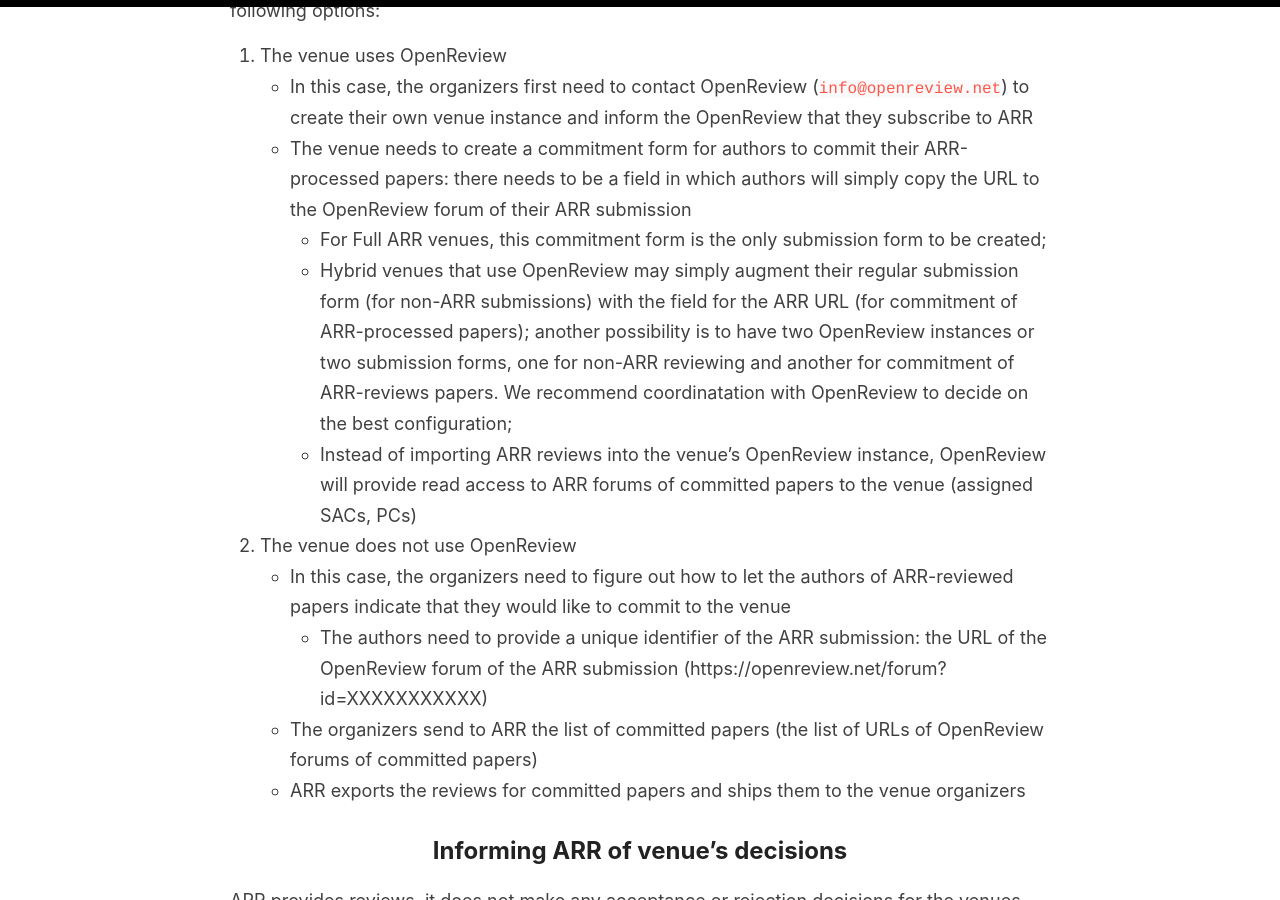
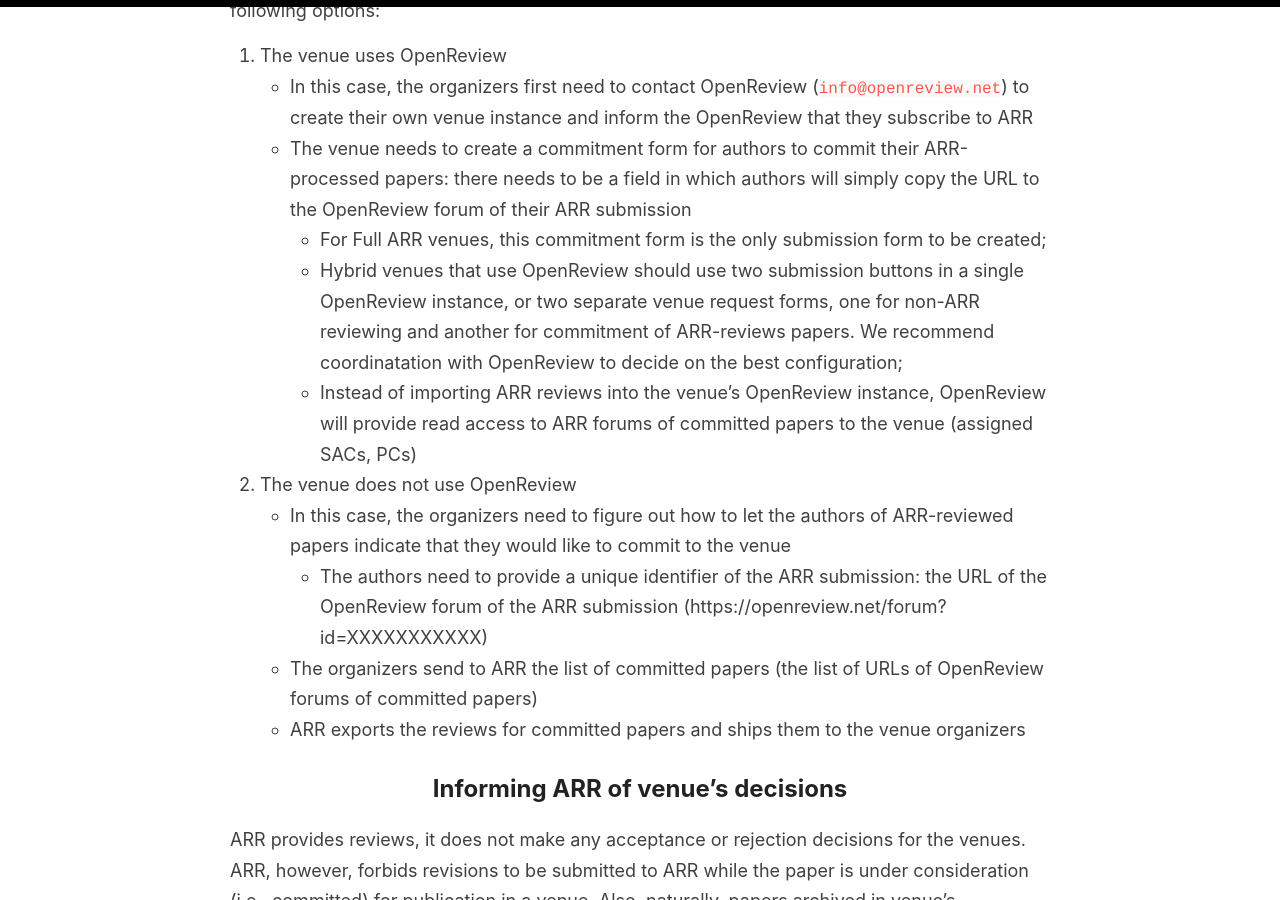
Before and after one commit to amitmerchant1990/reverie, a Jekyll site: the page built from organizers.md, in a window 1280 px wide and 900 px high, scrolled down 1311 px. Built offline with Jekyll 4.4.1, drawn with Linux system fonts in a browser that asks for light colours.

Commit message:
Update organizers.md

```diff
--- a/organizers.md
+++ b/organizers.md
@@ -30,7 +30,7 @@
 	- In this case, the organizers first need to contact OpenReview (`info@openreview.net`) to create their own venue instance and inform the OpenReview that they subscribe to ARR
 	- The venue needs to create a commitment form for authors to commit their ARR-processed papers: there needs to be a field in which authors will simply copy the URL to the OpenReview forum of their ARR submission
 		- For Full ARR venues, this commitment form is the only submission form to be created;
-		- Hybrid venues that use OpenReview may simply augment their regular submission form (for non-ARR submissions) with the field for the ARR URL (for commitment of ARR-processed papers); another possibility is to have two OpenReview instances or two submission forms, one for non-ARR reviewing and another for commitment of ARR-reviews papers. We recommend coordinatation with OpenReview to decide on the best configuration;
+		- Hybrid venues that use OpenReview should use two submission buttons in a single OpenReview instance, or two separate venue request forms, one for non-ARR reviewing and another for commitment of ARR-reviews papers. We recommend coordinatation with OpenReview to decide on the best configuration;
 		- Instead of importing ARR reviews into the venue's OpenReview instance, OpenReview will provide read access to ARR forums of committed papers to the venue (assigned SACs, PCs)
 
 2. The venue does not use OpenReview
```
